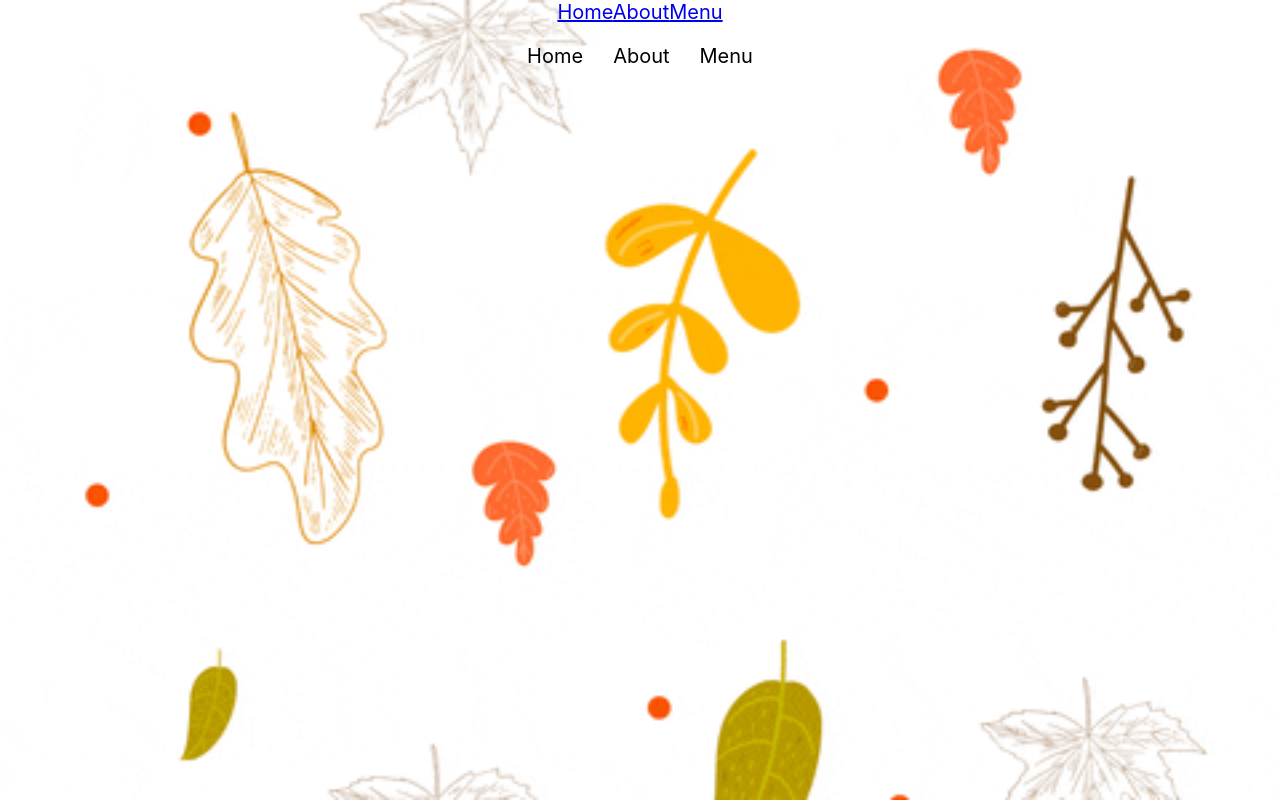
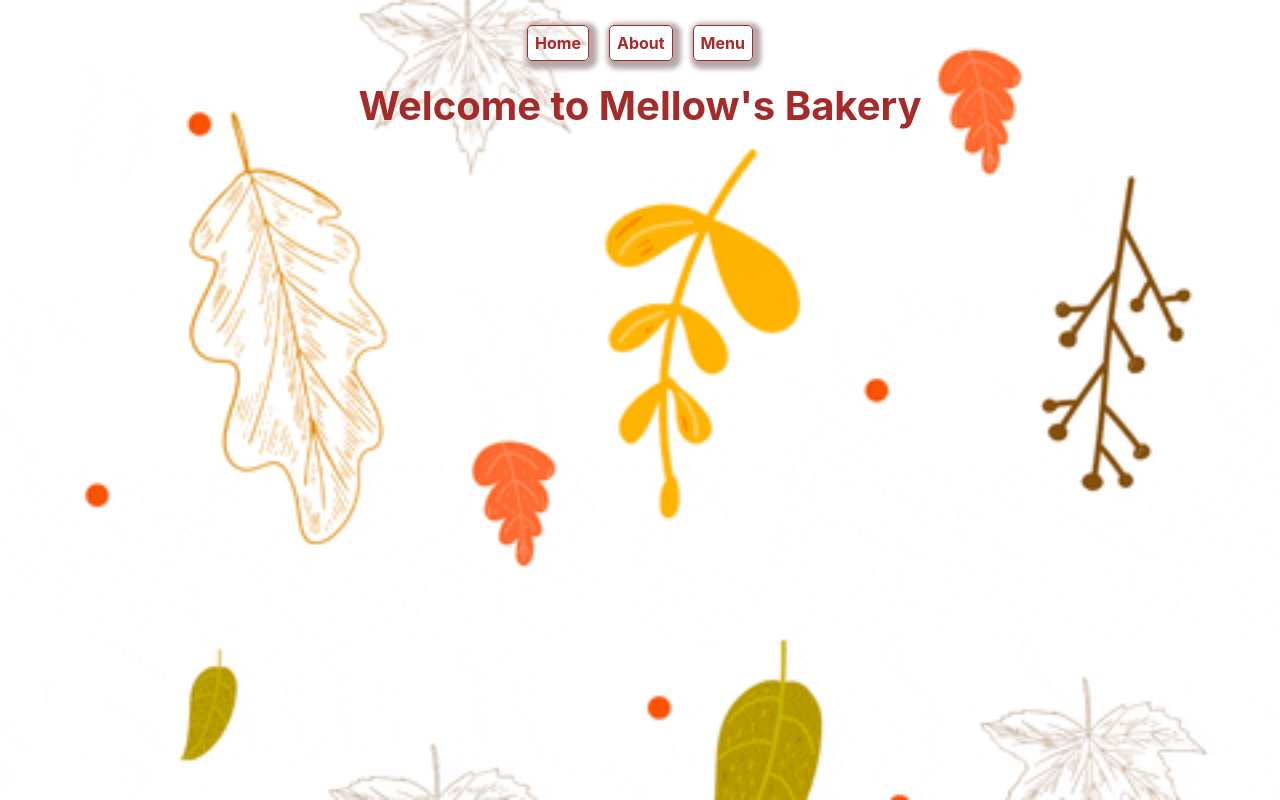
Before and after one commit to MellowMokoen/bakery-website, a React (Create React App) app: page / in a window 1280 px wide. Built offline with nearby package versions, Linux system fonts and the light colour scheme.

Commit message:
Styled the nav

```diff
--- a/src/App.css
+++ b/src/App.css
@@ -1,3 +1,16 @@
 .App {
   text-align: center;
+  margin: 30px;
 }
+
+.nav-link  {
+  color: brown;
+  text-decoration: none;
+  padding: 7px;
+  box-shadow: 3px 3px 5px 5px rgb(182, 167, 167);
+  margin: 20px 10px;
+  border: 1px solid brown;
+  border-radius: 5px;
+  font-size: medium;
+  font-weight: bold;
+}
--- a/src/App.js
+++ b/src/App.js
@@ -10,9 +10,9 @@ function App() {
   <Router>
     <div className='App'>
       <nav>
-        <Link to="/">Home</Link>
-        <Link to="/about">About</Link>
-        <Link to="/menu">Menu</Link>
+        <Link to="/" className='nav-link'>Home</Link>
+        <Link to="/about" className='nav-link'>About</Link>
+        <Link to="/menu" className='nav-link'>Menu</Link>
       </nav>
        <Routes>
         <Route path = "/" exact element={<HomePage />} />
--- a/src/HomePage.css
+++ b/src/HomePage.css
@@ -7,25 +7,6 @@ body {
 
 }
 
-.Navbar {
-    display: flex;
-    justify-content: center;
-    align-items: center;
-
-
-}
-
-.nav-list {
-    list-style: none;
-    padding: 0;
-    display: flex;
-}
-
-.nav-list li {
-    margin: 0 15px;
-
-}
-
 h1 {
     color: brown;
 }
--- a/src/HomePage.js
+++ b/src/HomePage.js
@@ -3,20 +3,10 @@ import "./HomePage.css";
 
 export default function() {
     return (
-        <div className="Navbar">
-            <header>
-                <ul className="nav-list">
-                    <li>
-                  Home
-                    </li>
-                    <li>
-                  About
-                    </li>
-                    <li>
-                  Menu
-                    </li>
-                </ul>
-            </header>
+        <div>
+          <h1>
+            Welcome to Mellow's Bakery
+          </h1>
 
         </div>
     );
--- a/src/MenuPage.js
+++ b/src/MenuPage.js
@@ -10,7 +10,7 @@ import sweets from "./images/sweets.jpg";
 export default function MenuPage() {
     return (
         <div>
-            <h1>Hi there React</h1>
+            <h1>Find your favorite</h1>
             <img src={bread} alt="Bread" />
             <img src={cookie} alt="Cookie" />
             <img src={croissant} alt="Croissant" />
```
